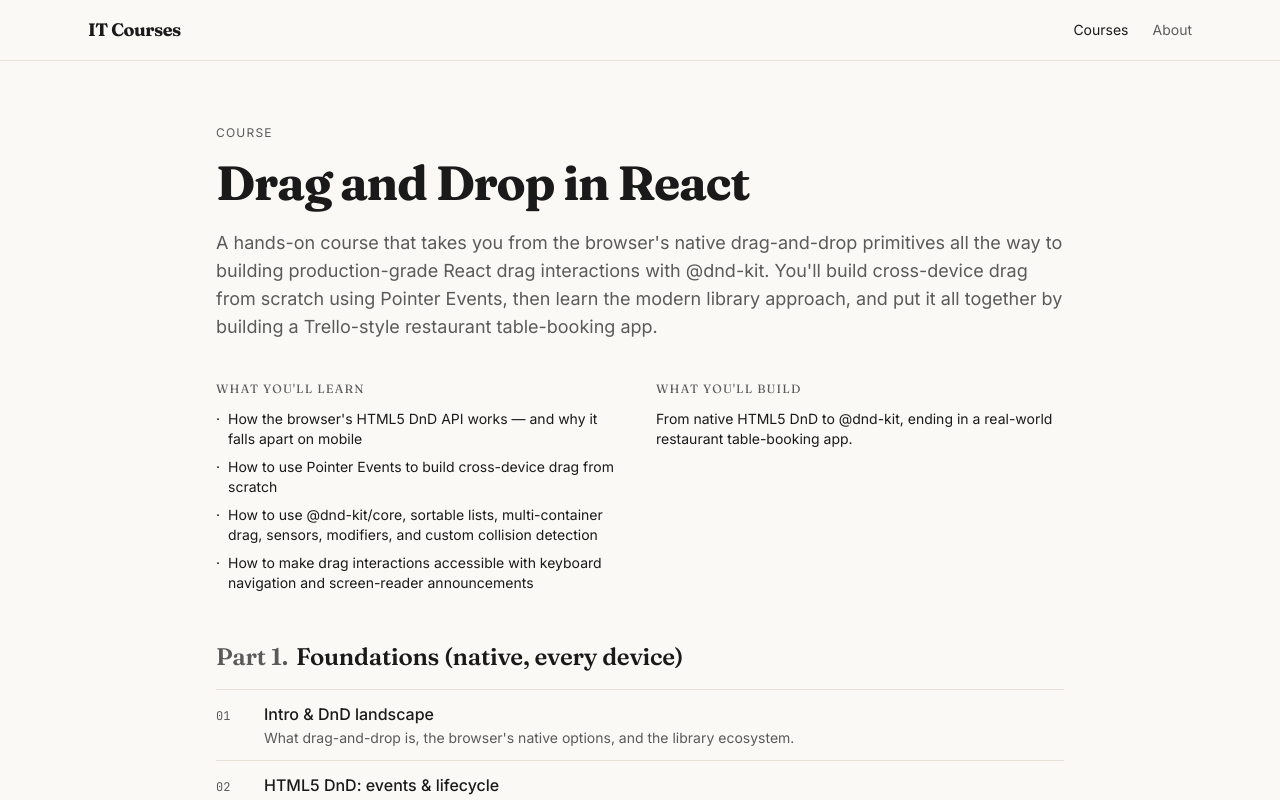
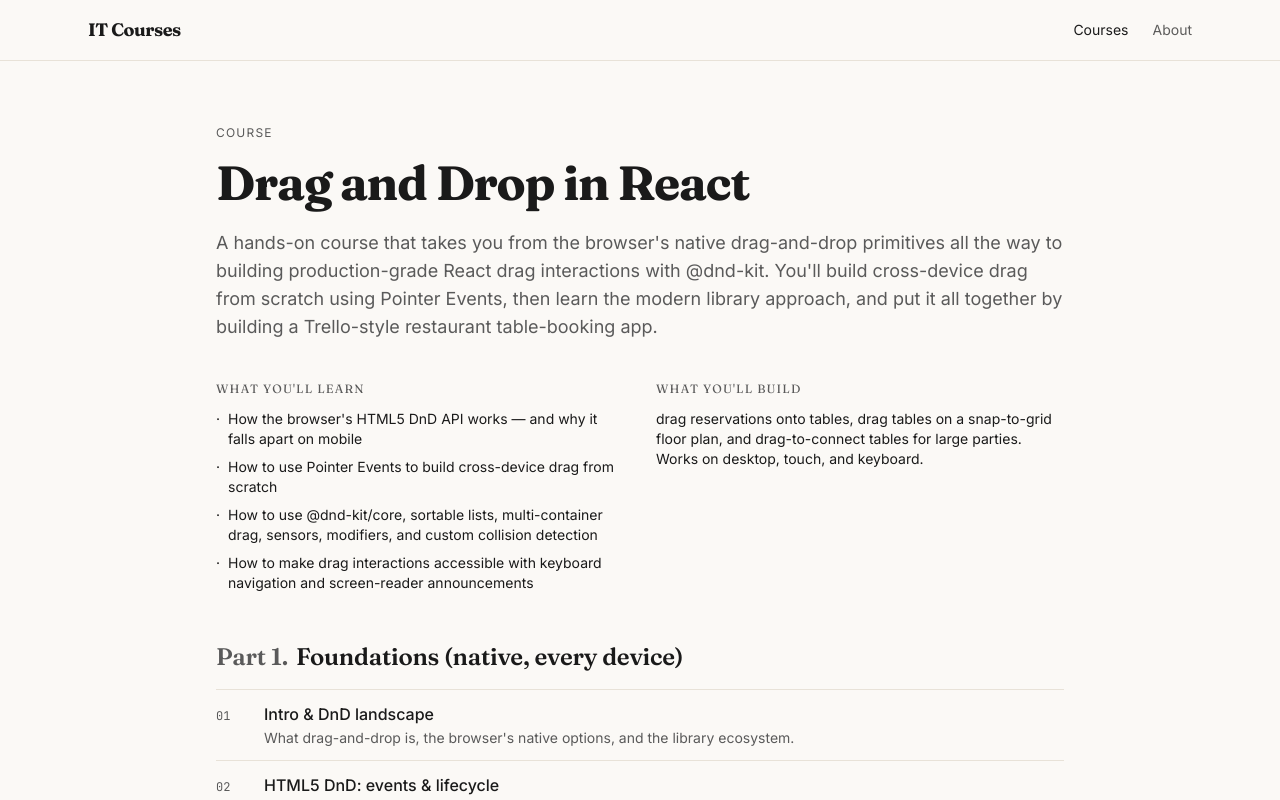
Before and after one commit to lamzuong/IT-courses, a Next.js app: page /courses/drag-drop-react in a window 1280 px wide. Shown: the top 800 px of the page. Built offline with nearby package versions, Linux system fonts and the light colour scheme.

Commit message:
fix(course): use project blurb in What you'll build panel

```diff
--- a/app/courses/[course]/page.tsx
+++ b/app/courses/[course]/page.tsx
@@ -31,6 +31,10 @@ export default async function CoursePage({ params }: { params: Promise<{ course:
     ? course.whatYoullBuild.split('—').slice(1).join('—').trim()
     : course.whatYoullBuild;
 
+  // The "What you'll build" panel uses the same trimmed blurb, since the
+  // course title is already rendered as the page h1 just above it.
+  const buildBlurb = projectBlurb;
+
   return (
     <main id="main-content" className="mx-auto max-w-4xl px-6 py-16">
       <header className="mb-12">
@@ -47,7 +51,7 @@ export default async function CoursePage({ params }: { params: Promise<{ course:
           </div>
           <div>
             <h2 className="text-xs uppercase tracking-widest text-[color:var(--color-text-soft)] mb-3">What you&apos;ll build</h2>
-            <p className="text-sm">{course.summary}</p>
+            <p className="text-sm">{buildBlurb}</p>
           </div>
         </div>
       </header>
```
